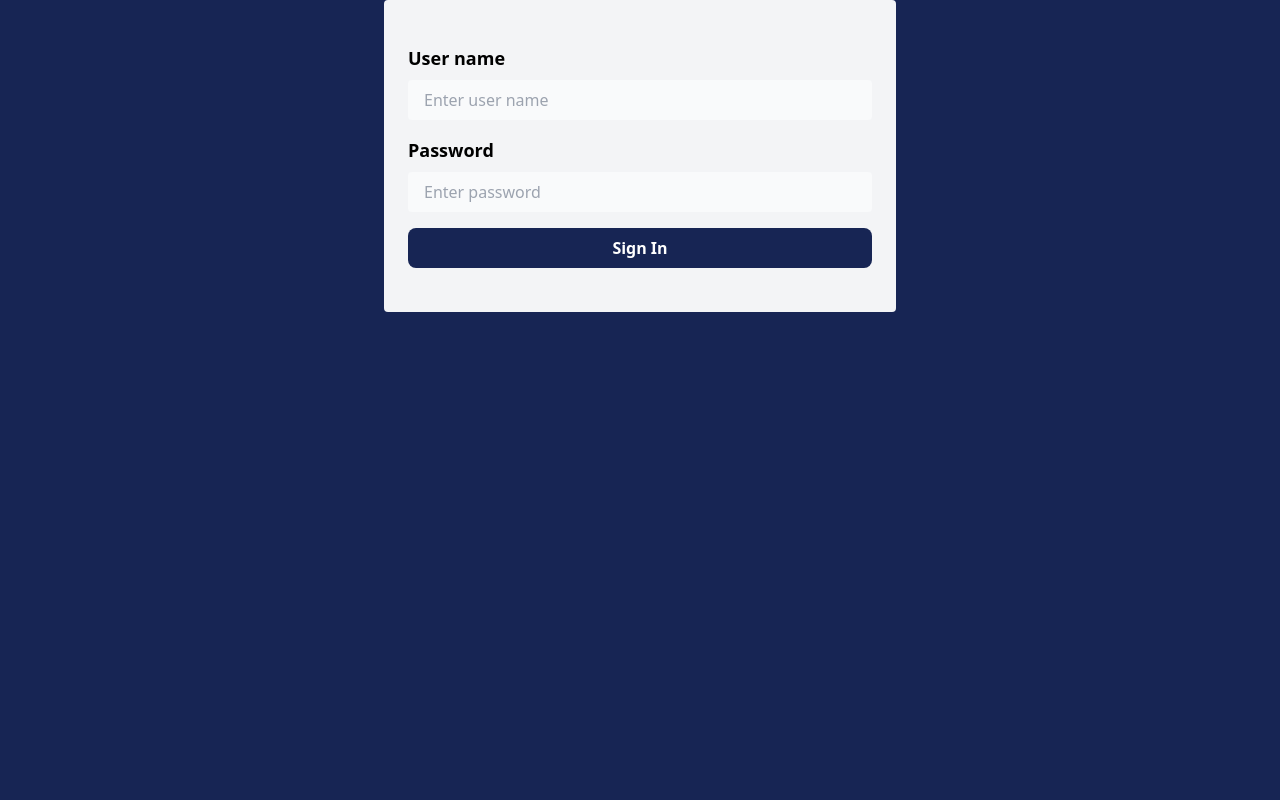
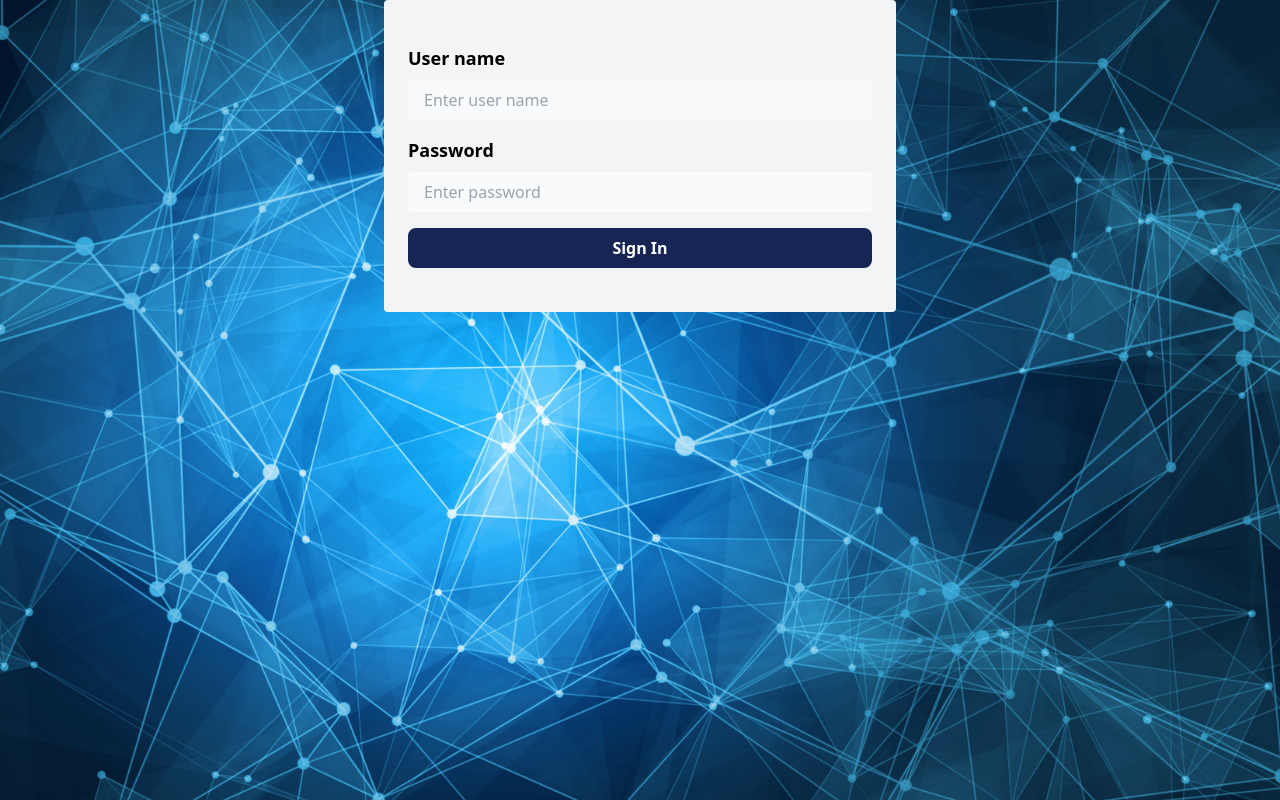
Before and after one commit to MUTHUAKALYA/login-page, a React (Vite) app: page / in a window 1280 px wide. Built offline with nearby package versions, Linux system fonts and the light colour scheme.

Commit message:
background image

```diff
--- a/src/pages/LoginPage.jsx
+++ b/src/pages/LoginPage.jsx
@@ -16,7 +16,7 @@ const LoginPage = () => {
   //states
 
   return (
-    <div className="bg-blue-950 h-screen ">
+    <div className="bg-custom-image  bg-center bg-no-repeat bg-cover h-screen">
       <div className="bg-gray-100 p-6 rounded max-w-lg mx-auto">
         <form className=" my-5 space-y-4" onSubmit={handleSubmit(sendInfo)}>
           {/* username field*/}
--- a/tailwind.config.js
+++ b/tailwind.config.js
@@ -2,7 +2,11 @@
 export default {
   content: ["./index.html", "./src/**/*.{js,ts,jsx,tsx}"],
   theme: {
-    extend: {},
+    extend: {
+      backgroundImage: {
+        "custom-image": "url('/images/backgroundImage.jpg')",
+      },
+    },
   },
   plugins: [],
 };
```
Also changed, not shown: public/images/backgroundImage.jpg (added), src/assets/images/backgroundImage.jpeg (deleted).
